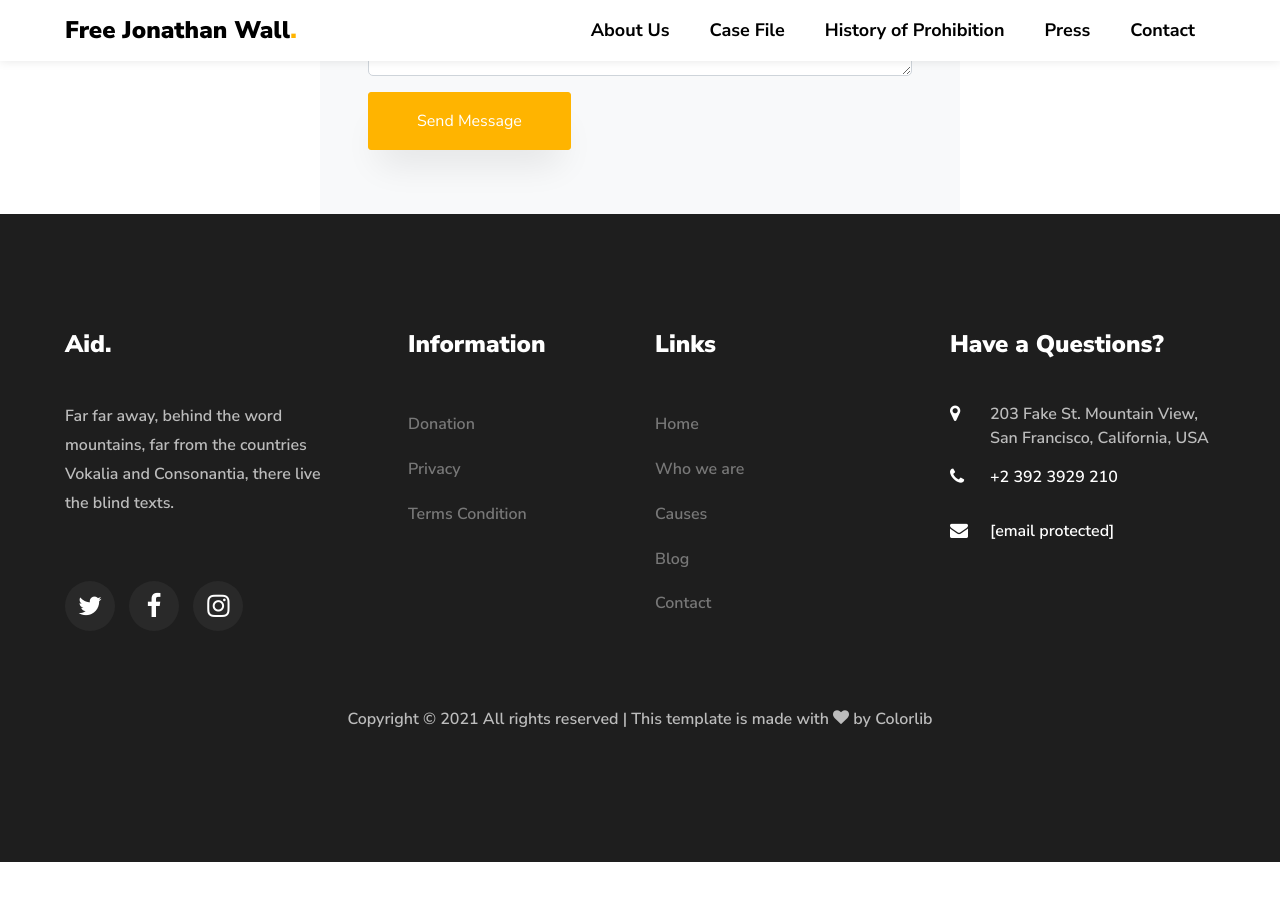
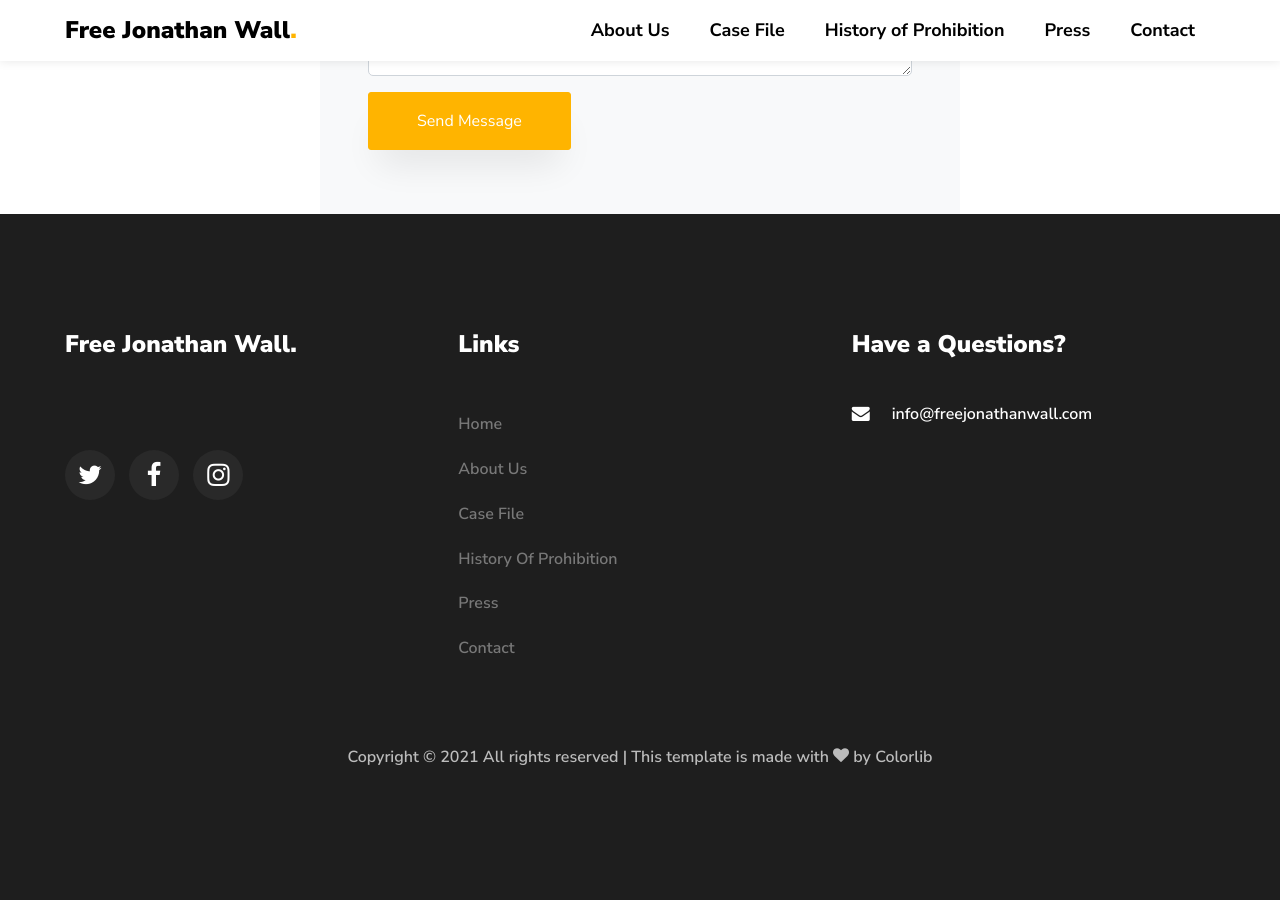
Before and after one commit to vishal-pandey/www.freejonathanwall.com, a Jekyll site: the page built from contact.html, in a window 1280 px wide and 900 px high, scrolled down 1471 px. Built offline with Jekyll 4.4.1, drawn with Linux system fonts in a browser that asks for light colours; some web fonts are replaced; before the commit the page ends 2333 px from its top, so only the background shows below that.

Commit message:
Contact and footer

```diff
--- a/_includes/footer.html
+++ b/_includes/footer.html
@@ -3,9 +3,7 @@
       <div class="row mb-5">
         <div class="col-md">
           <div class="ftco-footer-widget mb-4">
-            <h2 class="ftco-heading-2">Aid.</h2>
-            <p>Far far away, behind the word mountains, far from the countries Vokalia and Consonantia, there live the
-              blind texts.</p>
+            <h2 class="ftco-heading-2">Free Jonathan Wall.</h2>
             <ul class="ftco-footer-social list-unstyled float-md-left float-lft mt-5">
               <li class="ftco-animate"><a href="#"><span class="icon-twitter"></span></a></li>
               <li class="ftco-animate"><a href="#"><span class="icon-facebook"></span></a></li>
@@ -14,23 +12,14 @@
           </div>
         </div>
         <div class="col-md">
-          <div class="ftco-footer-widget mb-4 ml-md-5">
-            <h2 class="ftco-heading-2">Information</h2>
-            <ul class="list-unstyled">
-              <li><a href="#" class="py-2 d-block">Donation</a></li>
-              <li><a href="#" class="py-2 d-block">Privacy</a></li>
-              <li><a href="#" class="py-2 d-block">Terms Condition</a></li>
-            </ul>
-          </div>
-        </div>
-        <div class="col-md">
           <div class="ftco-footer-widget mb-4">
             <h2 class="ftco-heading-2">Links</h2>
             <ul class="list-unstyled">
               <li><a href="#" class="py-2 d-block">Home</a></li>
-              <li><a href="#" class="py-2 d-block">Who we are</a></li>
-              <li><a href="#" class="py-2 d-block">Causes</a></li>
-              <li><a href="#" class="py-2 d-block">Blog</a></li>
+              <li><a href="#" class="py-2 d-block">About Us</a></li>
+              <li><a href="#" class="py-2 d-block">Case File</a></li>
+              <li><a href="#" class="py-2 d-block">History Of Prohibition</a></li>
+              <li><a href="#" class="py-2 d-block">Press</a></li>
               <li><a href="#" class="py-2 d-block">Contact</a></li>
             </ul>
           </div>
@@ -40,11 +29,8 @@
             <h2 class="ftco-heading-2">Have a Questions?</h2>
             <div class="block-23 mb-3">
               <ul>
-                <li><span class="icon icon-map-marker"></span><span class="text">203 Fake St. Mountain View, San
-                    Francisco, California, USA</span></li>
-                <li><a href="#"><span class="icon icon-phone"></span><span class="text">+2 392 3929 210</span></a></li>
                 <li><a href="#"><span class="icon icon-envelope"></span><span class="text"><span class="__cf_email__"
-                        data-cfemail="e48d8a828ba49d8b9196808b89858d8aca878b89">[email&#160;protected]</span></span></a>
+                        >info@freejonathanwall.com</span></span></a>
                 </li>
               </ul>
             </div>
--- a/contact.html
+++ b/contact.html
@@ -44,7 +44,7 @@ layout: page
             </div>
             <h3 class="mb-4">Email Address</h3>
             <p><a
-                href="mail-to:info@freejonathanwall.com"><span>info@freejonathanwall.com</span></a></p>
+                href="mailto:info@freejonathanwall.com"><span>info@freejonathanwall.com</span></a></p>
           </div>
         </div>
         <div class="col-md-3 d-flex">
```
Also changed, not shown: other parts of _includes/footer.html (+0 -11 lines).
